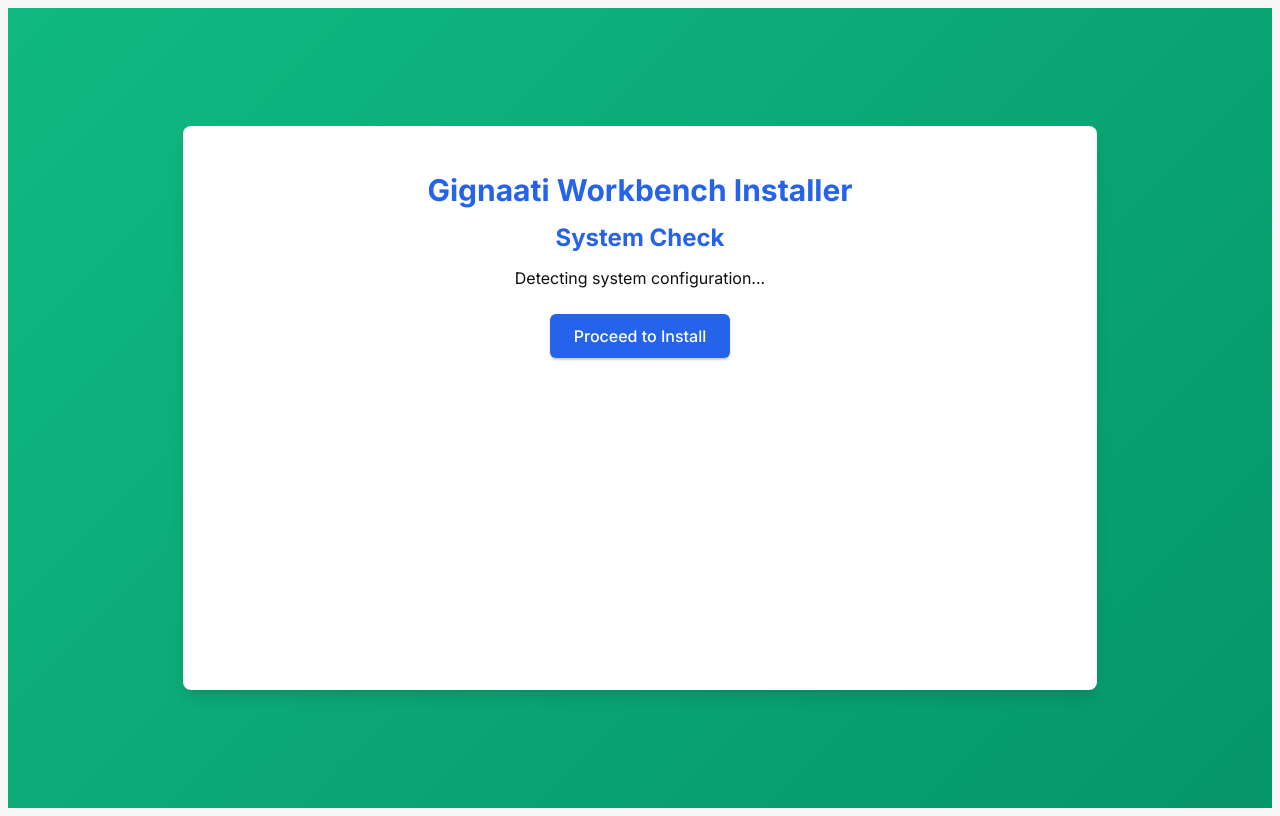
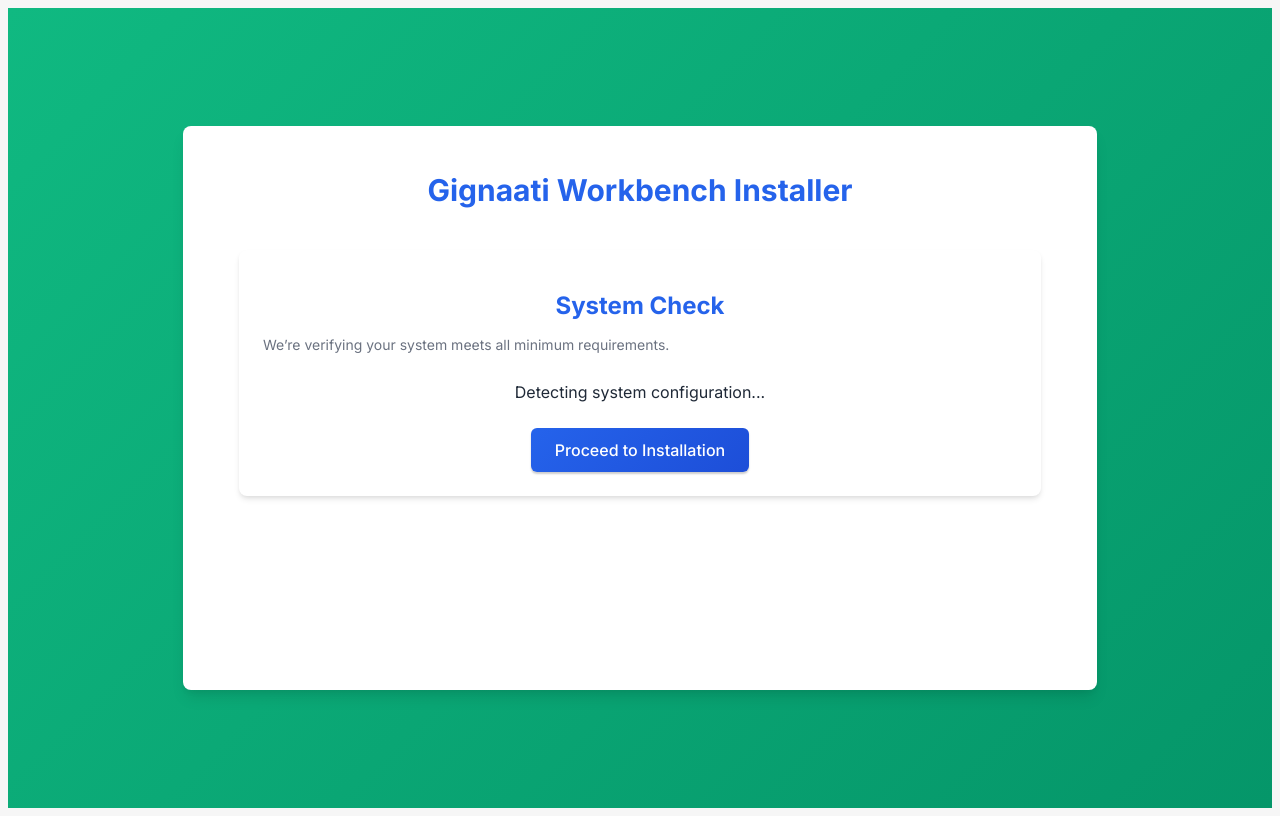
Before and after one commit to Rish5537/gw-installer1, a React (Vite) app: page / in a window 1280 px wide. Both pictures are taken after a click on the button "Begin Setup". Built offline with nearby package versions, Linux system fonts and the light colour scheme.

Commit message:
Refactor: added flexible color + size handling to Typography and fixed type safety for Heading & Text components

```diff
--- a/src/components/Button.tsx
+++ b/src/components/Button.tsx
@@ -6,6 +6,7 @@
   onClick?: () => void;
   variant?: "primary" | "secondary" | "danger";
   disabled?: boolean;
+  style?: React.CSSProperties; // ✅ allow inline style overrides
 }
 
 export default function Button({
@@ -13,6 +14,7 @@
   onClick,
   variant = "primary",
   disabled = false,
+  style = {},
 }: ButtonProps) {
   const colorMap = {
     primary: {
@@ -45,6 +47,8 @@
         opacity: disabled ? 0.6 : 1,
         fontWeight: 500,
         transition: "background 0.3s ease",
+        fontFamily: "var(--font-primary)",
+        ...style, // ✅ merge custom inline styles safely
       }}
       onMouseEnter={(e) => {
         if (!disabled) (e.target as HTMLButtonElement).style.background = hover;
--- a/src/components/InstallationWizard.tsx
+++ b/src/components/InstallationWizard.tsx
@@ -16,31 +16,27 @@
   const [logs, setLogs] = useState<string[]>([]);
   const [progress, setProgress] = useState<number>(0);
 
+  // ✅ Attach & clean event listeners safely
   useEffect(() => {
-    // Attach event listeners only once
-    const unlistenFns: (() => void)[] = [];
+    let unlistenFns: (() => void)[] = [];
 
     (async () => {
-      unlistenFns.push(
+      unlistenFns = [
         await listen("install-log", (event) => {
           setLogs((prev) => [...prev, event.payload as string]);
-        })
-      );
+        }),
 
-      unlistenFns.push(
         await listen("install-progress", (event) => {
           const data = event.payload as { progress: number };
           setProgress(data.progress);
-        })
-      );
+        }),
 
-      unlistenFns.push(
         await listen("install-complete", () => {
           setProgress(100);
-          setLogs((prev) => [...prev, "✅ Installation completed!"]);
+          setLogs((prev) => [...prev, "✅ Installation completed successfully!"]);
           setTimeout(() => setStep("success"), 1000);
-        })
-      );
+        }),
+      ];
     })();
 
     return () => {
@@ -48,37 +44,73 @@
     };
   }, []);
 
+  // ✅ Step navigation logic
   const next = () => {
     if (step === "welcome") setStep("system");
     else if (step === "system") startInstallation();
   };
 
+  // ✅ Trigger Rust-side installation logic
   const startInstallation = async () => {
     setStep("install");
-    setLogs(["Starting installation..."]);
+    setLogs(["🚀 Starting installation..."]);
     setProgress(0);
     await invoke("run_installation");
   };
 
+  // ✅ Common wrapper styles
+  const containerStyle: React.CSSProperties = {
+    textAlign: "center",
+    fontFamily: "var(--font-primary)",
+    color: "var(--gignaati-dark)",
+    padding: "var(--space-6)",
+  };
+
   return (
-    <div style={{ textAlign: "center" }}>
+    <div style={containerStyle}>
       {step === "welcome" && <WelcomeScreen onNext={next} />}
 
       {step === "system" && (
-        <div>
-          <Heading level={2}>System Check</Heading>
-          <SystemCheck />
+        <div
+          style={{
+            background: "var(--gignaati-white)",
+            borderRadius: "var(--radius-lg)",
+            boxShadow: "var(--shadow-md)",
+            padding: "var(--space-6)",
+          }}
+        >
+          <Heading level={2} color="var(--gignaati-primary)">
+            System Check
+          </Heading>
+          <Text size="sm" color="var(--gignaati-medium)">
+            We’re verifying your system meets all minimum requirements.
+          </Text>
           <div style={{ marginTop: "var(--space-6)" }}>
-            <Button label="Proceed to Install" onClick={next} />
+            <SystemCheck />
+            <Button
+              label="Proceed to Installation"
+              onClick={next}
+              style={{
+                marginTop: "var(--space-6)",
+                background: "var(--gignaati-gradient-primary)",
+              }}
+            />
           </div>
         </div>
       )}
 
       {step === "install" && (
         <div>
-          <Heading level={2}>Installing Components</Heading>
-          <ProgressBar progress={progress} />
-          <LogViewer logs={logs} />
+          <Heading level={2} color="var(--gignaati-primary)">
+            Installing Components
+          </Heading>
+          <Text size="sm" color="var(--gignaati-medium)">
+            Please wait while we set everything up.
+          </Text>
+          <div style={{ marginTop: "var(--space-6)" }}>
+            <ProgressBar progress={progress} />
+            <LogViewer logs={logs} />
+          </div>
         </div>
       )}
 
--- a/src/components/LogViewer.tsx
+++ b/src/components/LogViewer.tsx
@@ -1,16 +1,41 @@
-interface Props {
+import React from "react";
+
+interface LogViewerProps {
   logs: string[];
 }
 
-export default function LogViewer({ logs }: Props) {
+export default function LogViewer({ logs }: LogViewerProps) {
   return (
-    <div className="bg-black text-green-400 p-3 mt-4 rounded-lg h-40 overflow-y-auto text-left text-sm font-mono">
+    <div
+      style={{
+        background: "var(--gignaati-dark)",
+        color: "var(--gignaati-light)",
+        fontFamily: "var(--font-primary)",
+        borderRadius: "var(--radius-md)",
+        padding: "var(--space-4)",
+        height: "200px",
+        overflowY: "auto",
+        textAlign: "left",
+        fontSize: "var(--text-sm)",
+        boxShadow: "var(--shadow-md)",
+      }}
+    >
       {logs.length === 0 ? (
-        <div className="text-gray-400 italic">Waiting for installation logs...</div>
+        <div style={{ color: "var(--gignaati-medium)" }}>No logs yet...</div>
       ) : (
-        logs.map((log, i) => (
-          <div key={i}>{log}</div>
-        ))
+        logs.map((log, i) => {
+          const color =
+            log.includes("error") || log.includes("failed")
+              ? "var(--gignaati-error)"
+              : log.includes("success") || log.includes("completed")
+              ? "var(--gignaati-success)"
+              : "var(--gignaati-info)";
+          return (
+            <div key={i} style={{ color, marginBottom: "4px" }}>
+              {log}
+            </div>
+          );
+        })
       )}
     </div>
   );
--- a/src/components/ProgressBar.tsx
+++ b/src/components/ProgressBar.tsx
@@ -1,13 +1,29 @@
-interface Props {
+import React from "react";
+
+interface ProgressBarProps {
   progress: number;
 }
 
-  export default function ProgressBar({ progress }: Props) {
+export default function ProgressBar({ progress }: ProgressBarProps) {
   return (
-      <div className="w-full bg-gray-200 rounded-full h-4">
     <div
-          className="bg-green-500 h-4 rounded-full transition-all duration-300"
-          style={{ width: `${progress}%` }}
+      style={{
+        width: "100%",
+        background: "var(--gignaati-light)",
+        borderRadius: "var(--radius-md)",
+        boxShadow: "var(--shadow-sm)",
+        overflow: "hidden",
+        height: "16px",
+        marginBottom: "var(--space-4)",
+      }}
+    >
+      <div
+        style={{
+          width: `${progress}%`,
+          background: "var(--gignaati-gradient-primary)",
+          height: "100%",
+          transition: "width 0.3s ease",
+        }}
       />
     </div>
   );
--- a/src/components/Typography.tsx
+++ b/src/components/Typography.tsx
@@ -1,11 +1,15 @@
 import React, { ReactNode } from "react";
 import "../styles/brand.css";
+
+/* ============================= */
+/* 🔤 HEADING COMPONENT           */
+/* ============================= */
 
 interface HeadingProps {
   level?: 1 | 2 | 3 | 4;
   children: ReactNode;
   align?: "left" | "center" | "right";
-  color?: "primary" | "secondary" | "dark" | "light";
+  color?: "primary" | "secondary" | "dark" | "light" | string; // ✅ now supports CSS variables
 }
 
 export function Heading({
@@ -14,8 +18,7 @@
   align = "center",
   color = "primary",
 }: HeadingProps) {
-    const Tag = `h${level}` as keyof React.JSX.IntrinsicElements;
-
+  const Tag = `h${level}` as keyof React.JSX.IntrinsicElements;
 
   const colorMap = {
     primary: "var(--gignaati-primary)",
@@ -31,10 +34,15 @@
     4: "var(--text-lg)",
   };
 
+  const resolvedColor =
+    typeof color === "string" && color.startsWith("var(")
+      ? color // ✅ allow direct CSS variables like var(--gignaati-primary)
+      : colorMap[color as keyof typeof colorMap] ?? "var(--gignaati-dark)";
+
   return (
     <Tag
       style={{
-        color: colorMap[color],
+        color: resolvedColor,
         fontSize: sizeMap[level],
         fontFamily: "var(--font-primary)",
         textAlign: align,
@@ -46,16 +54,24 @@
   );
 }
 
+/* ============================= */
+/* 📝 TEXT COMPONENT              */
+/* ============================= */
+
 interface TextProps {
   children: ReactNode;
   variant?: "body" | "muted" | "success" | "error" | "warning";
   align?: "left" | "center" | "right";
+  size?: "xs" | "sm" | "base" | "lg";
+  color?: string; // ✅ added to support custom CSS variable colors
 }
 
 export function Text({
   children,
   variant = "body",
   align = "left",
+  size = "base",
+  color,
 }: TextProps) {
   const colorMap = {
     body: "var(--gignaati-dark)",
@@ -65,11 +81,18 @@
     warning: "var(--gignaati-warning)",
   };
 
+  const sizeMap = {
+    xs: "var(--text-xs)",
+    sm: "var(--text-sm)",
+    base: "var(--text-base)",
+    lg: "var(--text-lg)",
+  };
+
   return (
     <p
       style={{
-        color: colorMap[variant],
-        fontSize: "var(--text-base)",
+        color: color ?? colorMap[variant],
+        fontSize: sizeMap[size],
         fontFamily: "var(--font-primary)",
         textAlign: align,
         lineHeight: 1.6,
```
Also changed, not shown: 2 other files (tests, documents, lock files or other folders). Lines whose indentation alone changed are shown as unchanged.
